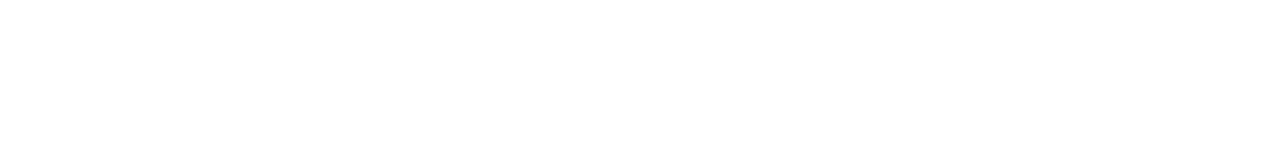
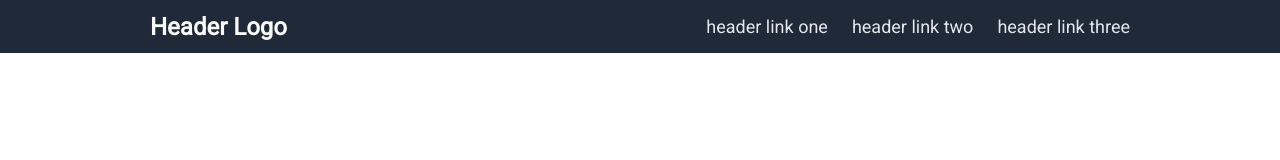
Before and after one commit to Ashtonautica/odin-landing-page, a plain HTML site: page index.html in a window 1280 px wide. Drawn offline with Linux system fonts and the light colour scheme.

Commit message:
Add header

```diff
--- a/index.html
+++ b/index.html
@@ -3,8 +3,21 @@
 <head>
     <meta charset="UTF-8">
     <title>Landing Page</title>
+    <link rel="stylesheet" href="style.css">
 </head>
 <body>
-
+    <div class="header">
+        <div class="headerlogo">Header Logo</div>
+        <ul class="headerlinks">
+            <li><a href="#">header link one</a></li>
+            <li><a href="#">header link two</a></li>
+            <li><a href="#">header link three</a></li>
+        </ul>
+    </div>
+    <div class="hero"></div>
+    <div class="information"></div>
+    <div class="quotesection"></div>
+    <div class="signup"></div>
+    <div class="footer"></div>
 </body>
 </html>
--- a/style.css
+++ b/style.css
@@ -0,0 +1,32 @@
+@import url('https://fonts.googleapis.com/css2?family=Roboto&display=swap');
+
+body {
+    font-family: 'Roboto', sans-serif;
+    margin: 0;
+}
+
+.header {
+    background-color: #1f2937;
+    display: flex;
+    justify-content: space-between;
+    align-items: center;
+    padding: 0 150px;
+}
+
+.headerlogo {
+    color: #f9faf8;
+    font-size: 24px;
+    font-weight: bolder;
+}
+
+.headerlinks {
+    list-style: none;
+    display: flex;
+    gap: 24px;
+}
+
+a {
+    text-decoration: none;
+    color: #e5e7eb;
+    font-size: 18px;
+}
```
